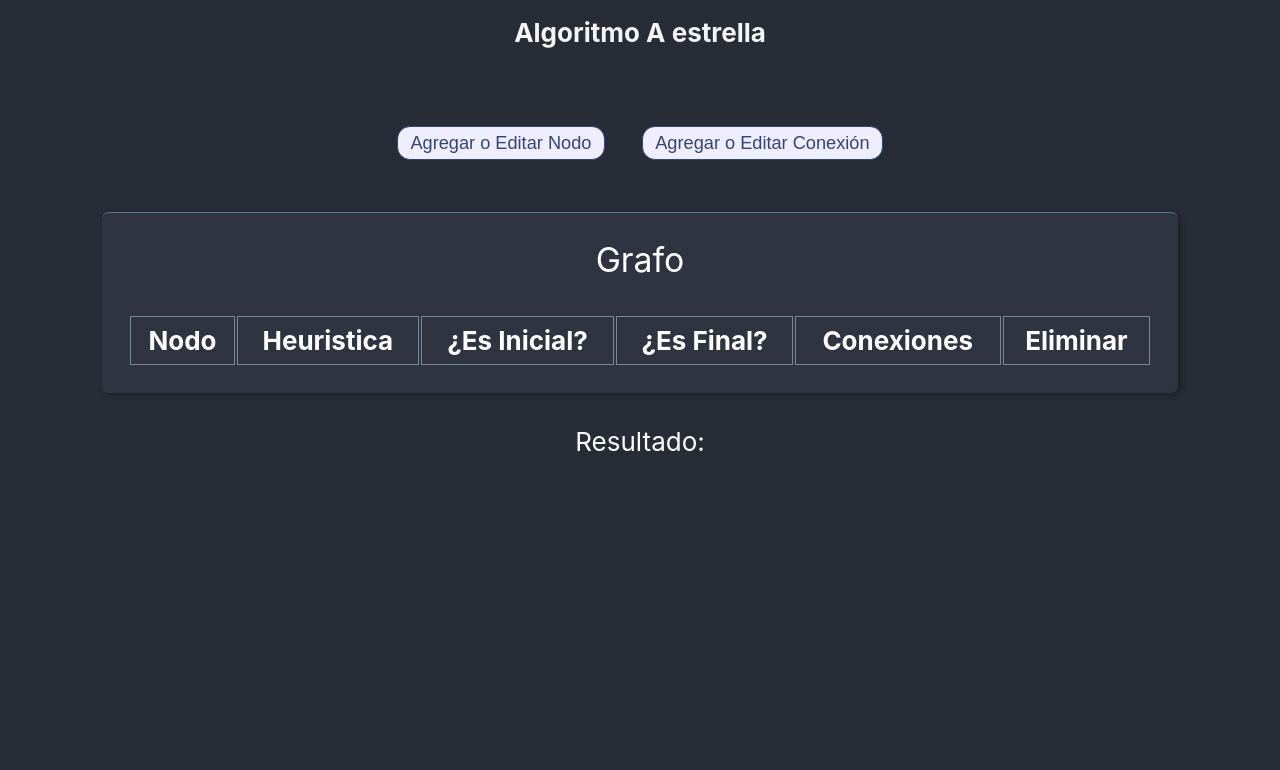
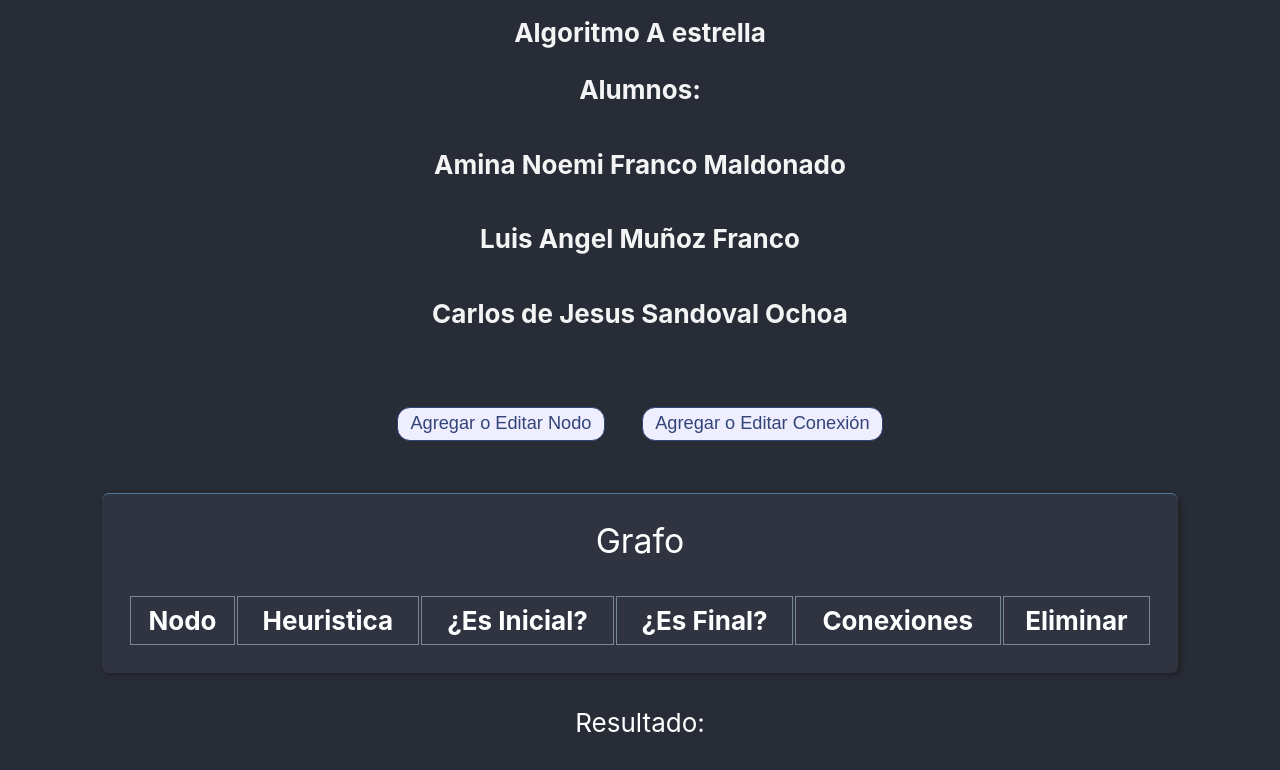
Before and after one commit to FenixAlive/a-estrella, a React (Create React App) app: page / in a window 1280 px wide. Shown: the top 770 px of the page. Built offline with nearby package versions, Linux system fonts and the light colour scheme.

Commit message:
Agregue Nombres

```diff
--- a/src/App.js
+++ b/src/App.js
@@ -130,6 +130,10 @@ export default class App extends Component {
       <div className="App">
         <header className="App-header">
           <h1>Algoritmo A estrella</h1>
+          <h3>Alumnos:</h3>
+          <h5>Amina Noemi Franco Maldonado</h5>
+          <h5>Luis Angel Muñoz Franco</h5>
+          <h5>Carlos de Jesus Sandoval Ochoa</h5>
         </header>
         <main className="App-main">
           <div id="errorConex" className="error ocultar"></div>
```
